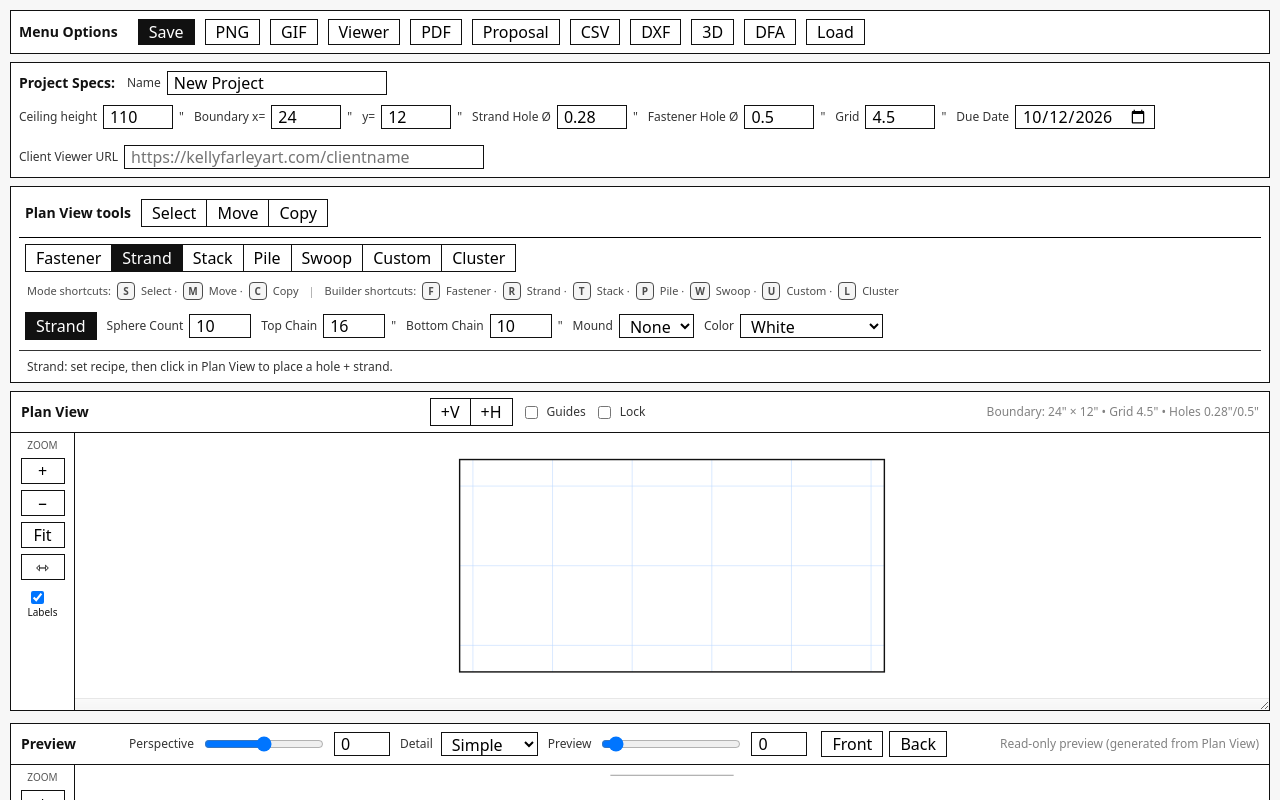
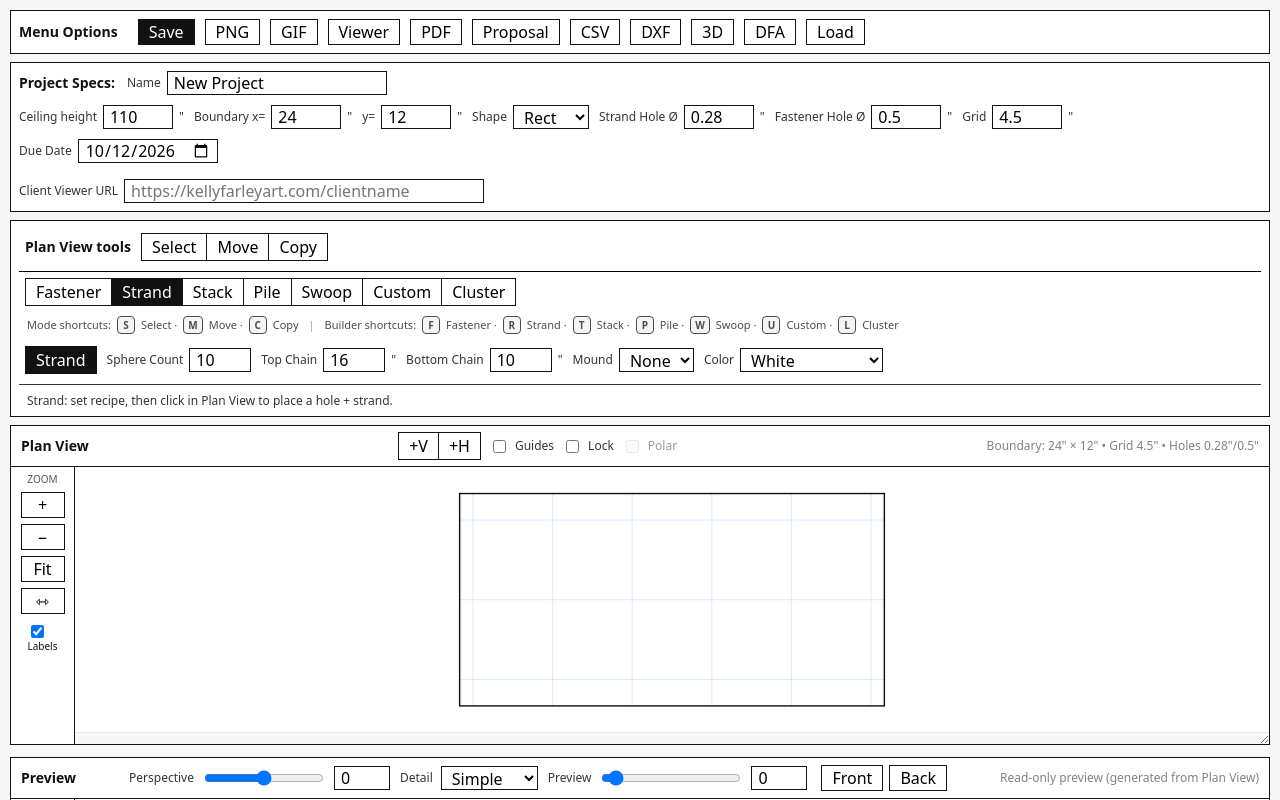
Before and after one commit to kellypfarley-studio/kellyfarleystudio, a React (Vite) app: page / in a window 1280 px wide. Shown: the top 800 px of the page. Built offline with nearby package versions, Linux system fonts and the light colour scheme.

Commit message:
Add circular/oval boundary with polar guides

```diff
--- a/src/App.tsx
+++ b/src/App.tsx
@@ -615,6 +615,7 @@ export default function App() {
               onAddGuide={s.addGuide}
               onToggleShowGuides={() => s.setShowGuides(!s.showGuides)}
               onToggleGuidesLocked={() => s.setGuidesLocked(!s.guidesLocked)}
+              onTogglePolarGuides={() => s.setProjectSpecs({ showPolarGuides: !s.projectSpecs.showPolarGuides })}
               showLabels={s.showLabels}
               onToggleShowLabels={() => s.setShowLabels(!s.showLabels)}
               onCursorMove={(xIn, yIn, inside) => s.setPlanCursor({ xIn, yIn, inside })}
--- a/src/components/ProjectSpecsBar.tsx
+++ b/src/components/ProjectSpecsBar.tsx
@@ -98,6 +98,18 @@ export default function ProjectSpecsBar({ specs, onChange, dueDate, onDueDateCha
             style={{ width: 70 }}
           />
           <span className="smallLabel">"</span>
+        </div>
+
+        <div className="field">
+          <span className="smallLabel">Shape</span>
+          <select
+            value={specs.boundaryShape ?? "rect"}
+            onChange={(e) => onChange({ boundaryShape: e.target.value as any })}
+          >
+            <option value="rect">Rect</option>
+            <option value="oval">Oval</option>
+            <option value="circle">Circle</option>
+          </select>
         </div>
 
         <div className="field">
--- a/src/panels/PlanViewPanel.tsx
+++ b/src/panels/PlanViewPanel.tsx
@@ -60,6 +60,7 @@ export type PlanViewPanelProps = {
   onAddGuide?: (orientation: "v" | "h", posIn: number) => void;
   onToggleShowGuides?: () => void;
   onToggleGuidesLocked?: () => void;
+  onTogglePolarGuides?: () => void;
 
   showLabels: boolean;
   onToggleShowLabels: () => void;
@@ -106,6 +107,12 @@ export default function PlanViewPanel(props: PlanViewPanelProps) {
 
   const ox = useMemo(() => gridCenterOffset(specs.boundaryWidthIn, specs.gridSpacingIn), [specs.boundaryWidthIn, specs.gridSpacingIn]);
   const oy = useMemo(() => gridCenterOffset(specs.boundaryHeightIn, specs.gridSpacingIn), [specs.boundaryHeightIn, specs.gridSpacingIn]);
+  const boundaryShape = specs.boundaryShape ?? "rect";
+  const boundaryCx = specs.boundaryWidthIn / 2;
+  const boundaryCy = specs.boundaryHeightIn / 2;
+  const boundaryRx = boundaryShape === "circle" ? Math.min(specs.boundaryWidthIn, specs.boundaryHeightIn) / 2 : specs.boundaryWidthIn / 2;
+  const boundaryRy = boundaryShape === "circle" ? Math.min(specs.boundaryWidthIn, specs.boundaryHeightIn) / 2 : specs.boundaryHeightIn / 2;
+  const minBoundaryR = Math.min(boundaryRx, boundaryRy);
 
   const bounds = useMemo(() => {
     const pad = 1.5;
@@ -155,6 +162,31 @@ export default function PlanViewPanel(props: PlanViewPanelProps) {
     for (let y = oy; y <= specs.boundaryHeightIn + 1e-6; y += g) ys.push(round(y, 3));
     return { xs, ys };
   }, [ox, oy, specs.boundaryHeightIn, specs.boundaryWidthIn, specs.gridSpacingIn]);
+
+  const showPolar = !!specs.showPolarGuides && boundaryShape !== "rect";
+  const polarAngles = useMemo(() => {
+    if (!showPolar) return [] as number[];
+    const step = 15;
+    const list: number[] = [];
+    for (let a = 0; a < 360; a += step) list.push(a);
+    return list;
+  }, [showPolar]);
+
+  const polarRings = useMemo(() => {
+    if (!showPolar) return [] as number[];
+    const spacing = Math.max(0.1, specs.gridSpacingIn);
+    const list: number[] = [];
+    for (let r = spacing; r <= minBoundaryR + 1e-6; r += spacing) list.push(round(r, 3));
+    return list;
+  }, [showPolar, specs.gridSpacingIn, minBoundaryR]);
+
+  const isInsideBoundary = (x: number, y: number) => {
+    if (boundaryShape === "rect") return x >= 0 && x <= specs.boundaryWidthIn && y >= 0 && y <= specs.boundaryHeightIn;
+    if (boundaryRx <= 0 || boundaryRy <= 0) return false;
+    const dx = x - boundaryCx;
+    const dy = y - boundaryCy;
+    return (dx * dx) / (boundaryRx * boundaryRx) + (dy * dy) / (boundaryRy * boundaryRy) <= 1;
+  };
 
   const left = (
     <>
@@ -219,6 +251,19 @@ export default function PlanViewPanel(props: PlanViewPanelProps) {
         />
         <span className="smallLabel">Lock</span>
       </label>
+
+      <label
+        style={{ display: "flex", alignItems: "center", gap: 6, userSelect: "none", opacity: boundaryShape === "rect" ? 0.5 : 1 }}
+        title={boundaryShape === "rect" ? "Polar guides are available for circle/oval boundaries" : "Toggle polar guides"}
+      >
+        <input
+          type="checkbox"
+          checked={!!specs.showPolarGuides}
+          onChange={() => props.onTogglePolarGuides?.()}
+          disabled={!props.onTogglePolarGuides || boundaryShape === "rect"}
+        />
+        <span className="smallLabel">Polar</span>
+      </label>
     </div>
   );
 
@@ -229,7 +274,7 @@ export default function PlanViewPanel(props: PlanViewPanelProps) {
       center={guideCenter}
       headerHint={
         <span className="muted">
-          Boundary: {specs.boundaryWidthIn}" × {specs.boundaryHeightIn}"  •  Grid {specs.gridSpacingIn}"  •  Holes {specs.strandHoleDiameterIn}"/{specs.fastenerHoleDiameterIn}"
+          Boundary: {specs.boundaryWidthIn}" × {specs.boundaryHeightIn}" {boundaryShape !== "rect" ? `(${boundaryShape})` : ""}  •  Grid {specs.gridSpacingIn}"  •  Holes {specs.strandHoleDiameterIn}"/{specs.fastenerHoleDiameterIn}"
         </span>
       }
       left={left}
@@ -255,7 +300,7 @@ export default function PlanViewPanel(props: PlanViewPanelProps) {
             const svg = svgRef.current;
             if (!svg) return;
             const p = clientToSvgCoords(svg, ev.clientX, ev.clientY);
-            const inside = p.x >= 0 && p.x <= specs.boundaryWidthIn && p.y >= 0 && p.y <= specs.boundaryHeightIn;
+            const inside = isInsideBoundary(p.x, p.y);
             props.onCursorMove(p.x, p.y, inside);
           }}
           onPointerLeave={() => props.onCursorLeave()}
@@ -385,8 +430,60 @@ export default function PlanViewPanel(props: PlanViewPanelProps) {
           ))}
         </g>
 
+        {/* Polar guides */}
+        {showPolar ? (
+          <g>
+            {polarRings.map((r) => {
+              const t = minBoundaryR > 0 ? r / minBoundaryR : 0;
+              return (
+                <ellipse
+                  key={`ring-${r}`}
+                  cx={boundaryCx}
+                  cy={boundaryCy}
+                  rx={boundaryRx * t}
+                  ry={boundaryRy * t}
+                  fill="none"
+                  stroke="#ddd"
+                  strokeWidth={0.03}
+                  strokeDasharray="0.3 0.3"
+                  opacity={0.8}
+                />
+              );
+            })}
+            {polarAngles.map((deg) => {
+              const rad = (deg * Math.PI) / 180;
+              const x = boundaryCx + boundaryRx * Math.cos(rad);
+              const y = boundaryCy + boundaryRy * Math.sin(rad);
+              return (
+                <line
+                  key={`ang-${deg}`}
+                  x1={boundaryCx}
+                  y1={boundaryCy}
+                  x2={x}
+                  y2={y}
+                  stroke="#d0d0d0"
+                  strokeWidth={0.03}
+                  strokeDasharray="0.3 0.4"
+                />
+              );
+            })}
+          </g>
+        ) : null}
+
         {/* Boundary */}
-        <rect x={0} y={0} width={specs.boundaryWidthIn} height={specs.boundaryHeightIn} fill="none" stroke="#111" strokeWidth={0.08} />
+        {boundaryShape === "rect" ? (
+          <rect x={0} y={0} width={specs.boundaryWidthIn} height={specs.boundaryHeightIn} fill="none" stroke="#111" strokeWidth={0.08} />
+        ) : (
+          <ellipse
+            cx={boundaryCx}
+            cy={boundaryCy}
+            rx={boundaryRx}
+            ry={boundaryRy}
+            fill="none"
+            stroke="#111"
+            strokeWidth={0.08}
+          />
+        )}
 
         {/* Guides */}
         {props.showGuides ? (
--- a/src/state/defaults.ts
+++ b/src/state/defaults.ts
@@ -36,10 +36,12 @@ export const DEFAULT_SPECS: ProjectSpecs = {
   ceilingHeightIn: 110,
   boundaryWidthIn: 24,
   boundaryHeightIn: 12,
+  boundaryShape: "rect",
   gridSpacingIn: 4.5,
   strandHoleDiameterIn: 0.28,
   fastenerHoleDiameterIn: 0.5,
   dueDate: "2026-10-12",
+  showPolarGuides: false,
   previewDepth: {
     depthSpreadIn: 3,
     layerSpreadIn: 1,
--- a/src/state/useAppState.ts
+++ b/src/state/useAppState.ts
@@ -39,7 +39,7 @@ import exportProjectCsv from "../utils/export/exportCsv";
 import exportProjectDxf from "../utils/export/exportDxf";
 import export3dZip from "../utils/export3d/export3dZip";
 import { uid } from "../utils/id";
-import { gridCenterOffset } from "../utils/geometry";
+import { clampToBoundaryShape, gridCenterOffset } from "../utils/geometry";
 import { snapToGridIndex, gridIndexToWorld } from "../utils/gridMath";
 import { round } from "../utils/number";
 
@@ -95,6 +95,18 @@ export function useAppState() {
     const oy = gridCenterOffset(projectSpecs.boundaryHeightIn, projectSpecs.gridSpacingIn);
     return { ox, oy };
   }, [projectSpecs.boundaryWidthIn, projectSpecs.boundaryHeightIn, projectSpecs.gridSpacingIn]);
+
+  const clampToShape = useCallback(
+    (xIn: number, yIn: number) =>
+      clampToBoundaryShape(
+        xIn,
+        yIn,
+        projectSpecs.boundaryWidthIn,
+        projectSpecs.boundaryHeightIn,
+        projectSpecs.boundaryShape ?? "rect",
+      ),
+    [projectSpecs.boundaryHeightIn, projectSpecs.boundaryWidthIn, projectSpecs.boundaryShape],
+  );
 
   // snapAndClamp removed - movement now computes grid indices directly via gridMath
 
@@ -171,7 +183,8 @@ export function useAppState() {
   const placeStrandAt = useCallback(
     (xIn: number, yIn: number) => {
       const { col, row } = snapToGridIndex(xIn, yIn, projectSpecs);
-      const { xIn: sx, yIn: sy } = gridIndexToWorld(col, row, projectSpecs);
+      const snapped = gridIndexToWorld(col, row, projectSpecs);
+      const { xIn: sx, yIn: sy } = clampToShape(snapped.xIn, snapped.yIn);
       const existing = findAnchorAt(sx, sy);
 
       let anchorId = existing?.id;
@@ -204,13 +217,14 @@ export function useAppState() {
       setSelection({ selectedAnchorId: anchorId, selectedSwoopId: null, selectedPileId: null, selectedGuideId: null });
       return anchorId;
     },
-    [findAnchorAt, planTools.draftStrand, projectSpecs],
+    [findAnchorAt, planTools.draftStrand, projectSpecs, clampToShape],
   );
 
   const placeStackAt = useCallback(
     (xIn: number, yIn: number) => {
       const { col, row } = snapToGridIndex(xIn, yIn, projectSpecs);
-      const { xIn: sx, yIn: sy } = gridIndexToWorld(col, row, projectSpecs);
+      const snapped = gridIndexToWorld(col, row, projectSpecs);
+      const { xIn: sx, yIn: sy } = clampToShape(snapped.xIn, snapped.yIn);
       const existing = findAnchorAt(sx, sy);
 
       let anchorId = existing?.id;
@@ -243,7 +257,7 @@ export function useAppState() {
       setSelection({ selectedAnchorId: anchorId, selectedSwoopId: null, selectedPileId: null, selectedGuideId: null });
       return anchorId;
     },
-    [findAnchorAt, planTools.draftStack, projectSpecs],
+    [findAnchorAt, planTools.draftStack, projectSpecs, clampToShape],
   );
 
   const placePileAt = useCallback(
@@ -255,7 +269,8 @@ export function useAppState() {
       }
 
       const { col, row } = snapToGridIndex(xIn, yIn, projectSpecs);
-      const { xIn: sx, yIn: sy } = gridIndexToWorld(col, row, projectSpecs);
+      const snapped = gridIndexToWorld(col, row, projectSpecs);
+      const { xIn: sx, yIn: sy } = clampToShape(snapped.xIn, snapped.yIn);
 
       const spec: PileSpec = {
         spheres: spheres.map((s) => ({ ...s })),
@@ -267,7 +282,7 @@ export function useAppState() {
       setSelection({ selectedAnchorId: null, selectedSwoopId: null, selectedPileId: pileId, selectedGuideId: null });
       return pileId;
     },
-    [planTools.pileBuilder, projectSpecs],
+    [planTools.pileBuilder, projectSpecs, clampToShape],
   );
 
   const placeClusterAt = useCallback(
@@ -279,7 +294,8 @@ export function useAppState() {
       }
 
       const { col, row } = snapToGridIndex(xIn, yIn, projectSpecs);
-      const { xIn: sx, yIn: sy } = gridIndexToWorld(col, row, projectSpecs);
+      const snapped = gridIndexToWorld(col, row, projectSpecs);
+      const { xIn: sx, yIn: sy } = clampToShape(snapped.xIn, snapped.yIn);
       const existing = findAnchorAt(sx, sy);
 
       let anchorId = existing?.id;
@@ -314,7 +330,7 @@ export function useAppState() {
       setSelection({ selectedAnchorId: anchorId, selectedSwoopId: null, selectedPileId: null, selectedGuideId: null });
       return anchorId;
     },
-    [findAnchorAt, planTools.clusterBuilder, projectSpecs],
+    [findAnchorAt, planTools.clusterBuilder, projectSpecs, clampToShape],
   );
 
   const placeCustomStrandAt = useCallback(
@@ -326,7 +342,8 @@ export function useAppState() {
       }
 
       const { col, row } = snapToGridIndex(xIn, yIn, projectSpecs);
-      const { xIn: sx, yIn: sy } = gridIndexToWorld(col, row, projectSpecs);
+      const snapped = gridIndexToWorld(col, row, projectSpecs);
+      const { xIn: sx, yIn: sy } = clampToShape(snapped.xIn, snapped.yIn);
       const existing = findAnchorAt(sx, sy);
 
       let anchorId = existing?.id;
@@ -361,7 +378,7 @@ export function useAppState() {
       setSelection({ selectedAnchorId: anchorId, selectedSwoopId: null, selectedPileId: null, selectedGuideId: null });
       return anchorId;
     },
-    [findAnchorAt, planTools.customBuilder, projectSpecs],
+    [findAnchorAt, planTools.customBuilder, projectSpecs, clampToShape],
   );
 
   const beginCopyAnchor = useCallback((anchorId: string) => {
@@ -377,7 +394,8 @@ export function useAppState() {
       if (!sourceAnchor) return;
 
       const { col, row } = snapToGridIndex(xIn, yIn, projectSpecs);
-      const { xIn: sx, yIn: sy } = gridIndexToWorld(col, row, projectSpecs);
+      const snapped = gridIndexToWorld(col, row, projectSpecs);
+      const { xIn: sx, yIn: sy } = clampToShape(snapped.xIn, snapped.yIn);
 
       const newAnchorId = uid("a");
       const isFastener = sourceAnchor.holeType === "fastener" || sourceAnchor.type === "canopy_fastener";
@@ -410,12 +428,13 @@ export function useAppState() {
       setSelection({ selectedAnchorId: newAnchorId, selectedSwoopId: null, selectedPileId: null, selectedGuideId: null });
       setPlanTools((prev) => ({ ...prev, pendingCopyAnchorId: null }));
     },
-    [anchors, clusters, customStrands, planTools.pendingCopyAnchorId, projectSpecs, stacks, strands],
+    [anchors, clusters, customStrands, planTools.pendingCopyAnchorId, projectSpecs, stacks, strands, clampToShape],
   );
 
   const ensureStrandHoleAt = useCallback((xIn: number, yIn: number): string | undefined => {
     const { col, row } = snapToGridIndex(xIn, yIn, projectSpecs);
-    const { xIn: sx, yIn: sy } = gridIndexToWorld(col, row, projectSpecs);
+    const snapped = gridIndexToWorld(col, row, projectSpecs);
+    const { xIn: sx, yIn: sy } = clampToShape(snapped.xIn, snapped.yIn);
     const existing = findAnchorAt(sx, sy);
 
     // Never auto-convert a fastener hole into a strand hole.
@@ -434,12 +453,13 @@ export function useAppState() {
     }
 
     return anchorId;
-  }, [findAnchorAt, projectSpecs]);
+  }, [findAnchorAt, projectSpecs, clampToShape]);
 
   const placeCanopyFastenerAt = useCallback(
     (xIn: number, yIn: number) => {
       const { col, row } = snapToGridIndex(xIn, yIn, projectSpecs);
-      const { xIn: sx, yIn: sy } = gridIndexToWorld(col, row, projectSpecs);
+      const snapped = gridIndexToWorld(col, row, projectSpecs);
+      const { xIn: sx, yIn: sy } = clampToShape(snapped.xIn, snapped.yIn);
       const existing = findAnchorAt(sx, sy);
 
       if (!existing) {
@@ -464,7 +484,7 @@ export function useAppState() {
       setPlanTools((prev) => (prev.pendingSwoopStartHoleId === existing.id ? { ...prev, pendingSwoopStartHoleId: null } : prev));
       setSelection({ selectedAnchorId: existing.id, selectedSwoopId: null, selectedPileId: null, selectedGuideId: null });
     },
-    [findAnchorAt, projectSpecs],
+    [findAnchorAt, projectSpecs, clampToShape],
   );
 
     const onSwoopAnchorClick = useCallback(
@@ -512,20 +532,22 @@ export function useAppState() {
     (anchorId: string, xIn: number, yIn: number) => {
       // Compute grid index from pointer position, then reproject to world using grid index.
       const { col, row } = snapToGridIndex(xIn, yIn, projectSpecs);
-      const { xIn: sx, yIn: sy } = gridIndexToWorld(col, row, projectSpecs);
+      const snapped = gridIndexToWorld(col, row, projectSpecs);
+      const { xIn: sx, yIn: sy } = clampToShape(snapped.xIn, snapped.yIn);
       setAnchors((prev) => prev.map((a) => (a.id === anchorId ? { ...a, xIn: sx, yIn: sy, gridCol: col, gridRow: row } : a)));
       // selection stays
     },
-    [projectSpecs],
+    [projectSpecs, clampToShape],
   );
 
   const movePile = useCallback(
     (pileId: string, xIn: number, yIn: number) => {
       const { col, row } = snapToGridIndex(xIn, yIn, projectSpecs);
-      const { xIn: sx, yIn: sy } = gridIndexToWorld(col, row, projectSpecs);
+      const snapped = gridIndexToWorld(col, row, projectSpecs);
+      const { xIn: sx, yIn: sy } = clampToShape(snapped.xIn, snapped.yIn);
       setPiles((prev) => prev.map((p) => (p.id === pileId ? { ...p, xIn: sx, yIn: sy } : p)));
     },
-    [projectSpecs],
+    [projectSpecs, clampToShape],
   );
 
   const deleteSelected = useCallback(() => {
@@ -655,17 +677,64 @@ export function useAppState() {
         (patch.boundaryHeightIn !== undefined && patch.boundaryHeightIn !== oldSpecs.boundaryHeightIn) ||
         (patch.gridSpacingIn !== undefined && patch.gridSpacingIn !== oldSpecs.gridSpacingIn);
 
+      const boundaryChanged =
+        (patch.boundaryWidthIn !== undefined && patch.boundaryWidthIn !== oldSpecs.boundaryWidthIn) ||
+        (patch.boundaryHeightIn !== undefined && patch.boundaryHeightIn !== oldSpecs.boundaryHeightIn) ||
+        (patch.boundaryShape !== undefined && patch.boundaryShape !== oldSpecs.boundaryShape);
+
       if (gridRelatedChanged) {
         setAnchors((prevAnchors) =>
           prevAnchors.map((a) => {
             if (a.gridCol != null && a.gridRow != null) {
-              const { xIn, yIn } = gridIndexToWorld(a.gridCol, a.gridRow, nextSpecs);
-              return { ...a, xIn, yIn };
+              const snapped = gridIndexToWorld(a.gridCol, a.gridRow, nextSpecs);
+              const clamped = clampToBoundaryShape(
+                snapped.xIn,
+                snapped.yIn,
+                nextSpecs.boundaryWidthIn,
+                nextSpecs.boundaryHeightIn,
+                nextSpecs.boundaryShape ?? "rect",
+              );
+              return { ...a, xIn: clamped.xIn, yIn: clamped.yIn };
             }
             // no grid indices: compute using old specs, then reproject to new specs
             const { col, row } = snapToGridIndex(a.xIn, a.yIn, oldSpecs);
-            const { xIn, yIn } = gridIndexToWorld(col, row, nextSpecs);
-            return { ...a, gridCol: col, gridRow: row, xIn, yIn };
+            const snapped = gridIndexToWorld(col, row, nextSpecs);
+            const clamped = clampToBoundaryShape(
+              snapped.xIn,
+              snapped.yIn,
+              nextSpecs.boundaryWidthIn,
+              nextSpecs.boundaryHeightIn,
+              nextSpecs.boundaryShape ?? "rect",
+            );
+            return { ...a, gridCol: col, gridRow: row, xIn: clamped.xIn, yIn: clamped.yIn };
+          }),
+        );
+      } else if (boundaryChanged) {
+        setAnchors((prevAnchors) =>
+          prevAnchors.map((a) => {
+            const clamped = clampToBoundaryShape(
+              a.xIn,
+              a.yIn,
+              nextSpecs.boundaryWidthIn,
+              nextSpecs.boundaryHeightIn,
+              nextSpecs.boundaryShape ?? "rect",
+            );
+            return { ...a, xIn: clamped.xIn, yIn: clamped.yIn };
+          }),
+        );
+      }
+
+      if (boundaryChanged) {
+        setPiles((prev) =>
+          prev.map((p) => {
+            const clamped = clampToBoundaryShape(
+              p.xIn,
+              p.yIn,
+              nextSpecs.boundaryWidthIn,
+              nextSpecs.boundaryHeightIn,
+              nextSpecs.boundaryShape ?? "rect",
+            );
+            return { ...p, xIn: clamped.xIn, yIn: clamped.yIn };
           }),
         );
       }
--- a/src/types/appTypes.ts
+++ b/src/types/appTypes.ts
@@ -14,16 +14,20 @@ export type DepthLayer = "front" | "mid" | "back";
 
 export type MoundPreset = "none" | "small" | "medium" | "large" | "6" | "12" | "18" | "24" | "36";
 
+export type BoundaryShape = "rect" | "circle" | "oval";
+
 export type ProjectSpecs = {
   projectName: string;
   clientViewerUrl?: string;
   ceilingHeightIn: number;
   boundaryWidthIn: number;
   boundaryHeightIn: number;
+  boundaryShape?: BoundaryShape;
   gridSpacingIn: number;
   strandHoleDiameterIn: number;
   fastenerHoleDiameterIn: number;
   dueDate: string; // ISO date string (YYYY-MM-DD)
+  showPolarGuides?: boolean;
   previewDepth?: {
     depthSpreadIn: number;
     layerSpreadIn: number;
--- a/src/utils/geometry.ts
+++ b/src/utils/geometry.ts
@@ -1,4 +1,5 @@
 import { clamp } from "./number";
+import type { BoundaryShape } from "../types/appTypes";
 
 /**
  * If boundary size isn't a perfect multiple of grid size, we inset the grid by (remainder/2)
@@ -35,3 +36,25 @@ export function clampToBoundary(
     yIn: clamp(yIn, minY, maxY),
   };
 }
+
+export function clampToBoundaryShape(
+  xIn: number,
+  yIn: number,
+  widthIn: number,
+  heightIn: number,
+  shape: BoundaryShape = "rect",
+): { xIn: number; yIn: number } {
+  if (shape === "rect") return { xIn, yIn };
+  const cx = widthIn / 2;
+  const cy = heightIn / 2;
+  const rx = shape === "circle" ? Math.min(widthIn, heightIn) / 2 : widthIn / 2;
+  const ry = shape === "circle" ? Math.min(widthIn, heightIn) / 2 : heightIn / 2;
+  if (rx <= 0 || ry <= 0) return { xIn: cx, yIn: cy };
+
+  const dx = xIn - cx;
+  const dy = yIn - cy;
+  const t = (dx * dx) / (rx * rx) + (dy * dy) / (ry * ry);
+  if (t <= 1) return { xIn, yIn };
+  const scale = 1 / Math.sqrt(t);
+  return { xIn: cx + dx * scale, yIn: cy + dy * scale };
+}
```
